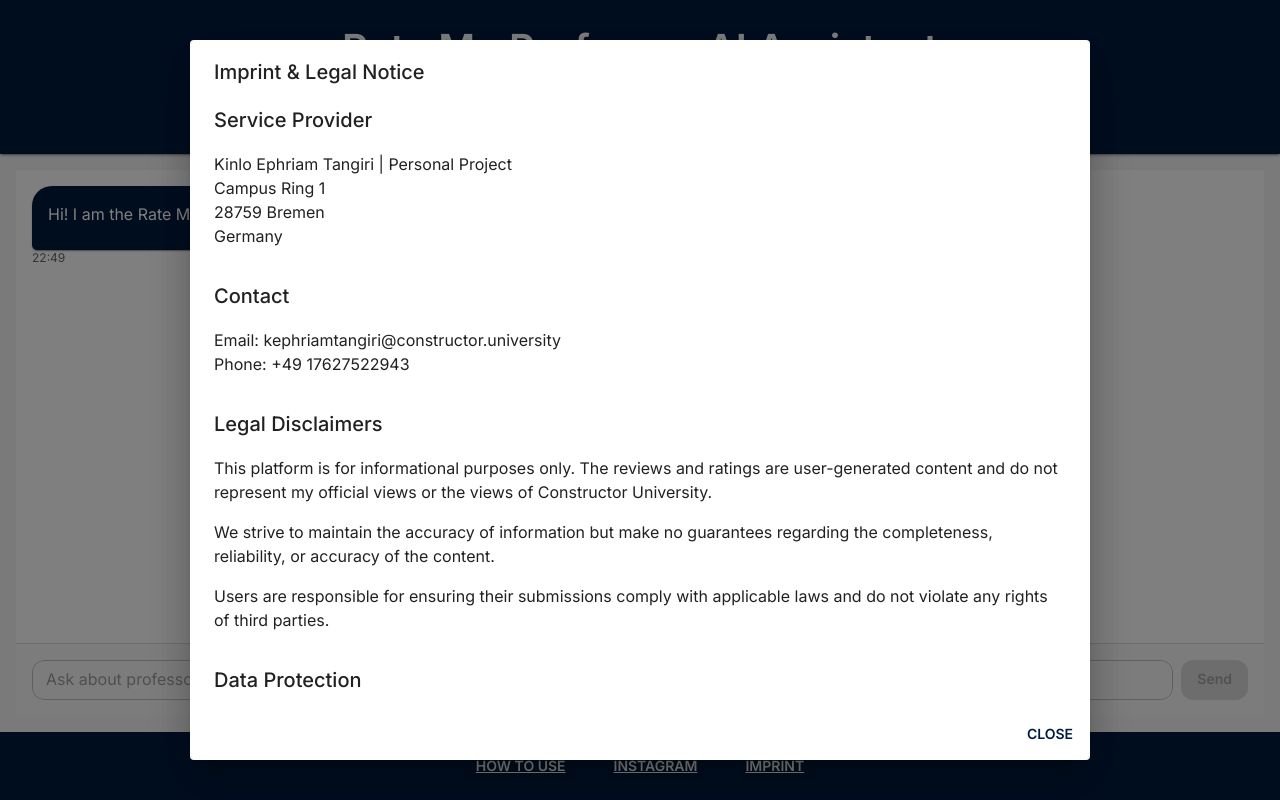
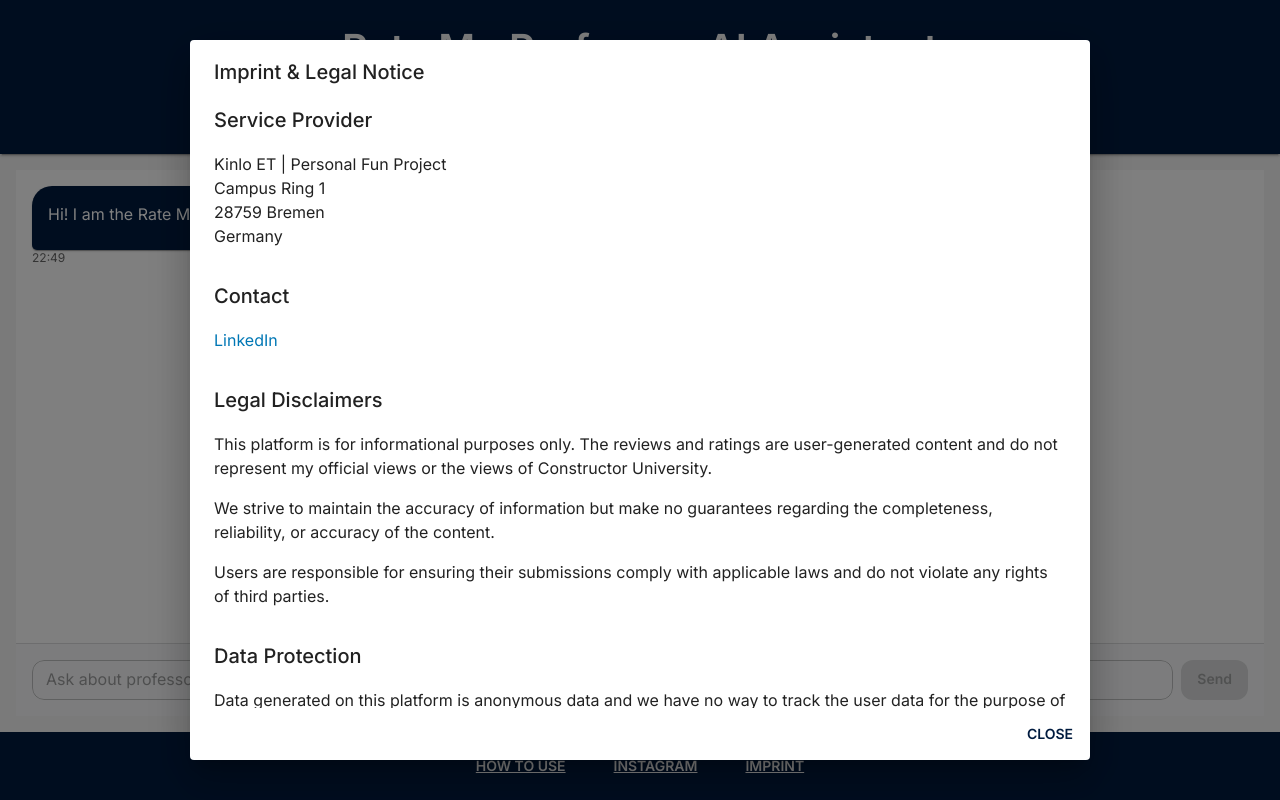
Before and after one commit to 9117KET/rate-my-professor, a Next.js app: page / in a window 1280 px wide. Both pictures are taken after a click on the button "IMPRINT". Built offline with nearby package versions, Linux system fonts and the light colour scheme; no server answers; the database is empty.

Commit message:
update the contact

```diff
--- a/app/components/ImprintModal.js
+++ b/app/components/ImprintModal.js
@@ -29,7 +29,7 @@ export const ImprintModal = ({ open, onClose }) => {
           <Typography variant="h6" sx={{ mb: 2 }}>
             Service Provider
           </Typography>
-          <Typography>Kinlo Ephriam Tangiri | Personal Project</Typography>
+          <Typography>Kinlo ET | Personal Fun Project</Typography>
           <Typography>Campus Ring 1</Typography>
           <Typography>28759 Bremen</Typography>
           <Typography>Germany</Typography>
@@ -39,8 +39,16 @@ export const ImprintModal = ({ open, onClose }) => {
           <Typography variant="h6" sx={{ mb: 2 }}>
             Contact
           </Typography>
-          <Typography>Email: kephriamtangiri@constructor.university</Typography>
-          <Typography>Phone: +49 17627522943</Typography>
+          <Typography>
+            <a
+              href="https://www.linkedin.com/in/kinlo-ephriam-tangiri-a70113218/"
+              target="_blank"
+              rel="noopener noreferrer"
+              style={{ color: "#0077b5", textDecoration: "none" }}
+            >
+              LinkedIn
+            </a>
+          </Typography>
         </Box>
 
         <Box sx={{ mb: 4 }}>
@@ -49,8 +57,8 @@ export const ImprintModal = ({ open, onClose }) => {
           </Typography>
           <Typography paragraph>
             This platform is for informational purposes only. The reviews and
-            ratings are user-generated content and do not represent my official views or the
-            views of Constructor University.
+            ratings are user-generated content and do not represent my official
+            views or the views of Constructor University.
           </Typography>
           <Typography paragraph>
             We strive to maintain the accuracy of information but make no
@@ -68,8 +76,10 @@ export const ImprintModal = ({ open, onClose }) => {
             Data Protection
           </Typography>
           <Typography paragraph>
-            Data generated on this platform is anonymous data and we have no way to track the user data for the purpose of giving genuent review of their experiences with professor at Constructor University
-            I strive to make sure the data is in accordance with the EU General Data
+            Data generated on this platform is anonymous data and we have no way
+            to track the user data for the purpose of giving genuent review of
+            their experiences with professor at Constructor University. I strive
+            to make sure the data is in accordance with the EU General Data
             Protection Regulation (GDPR).
           </Typography>
         </Box>
```
